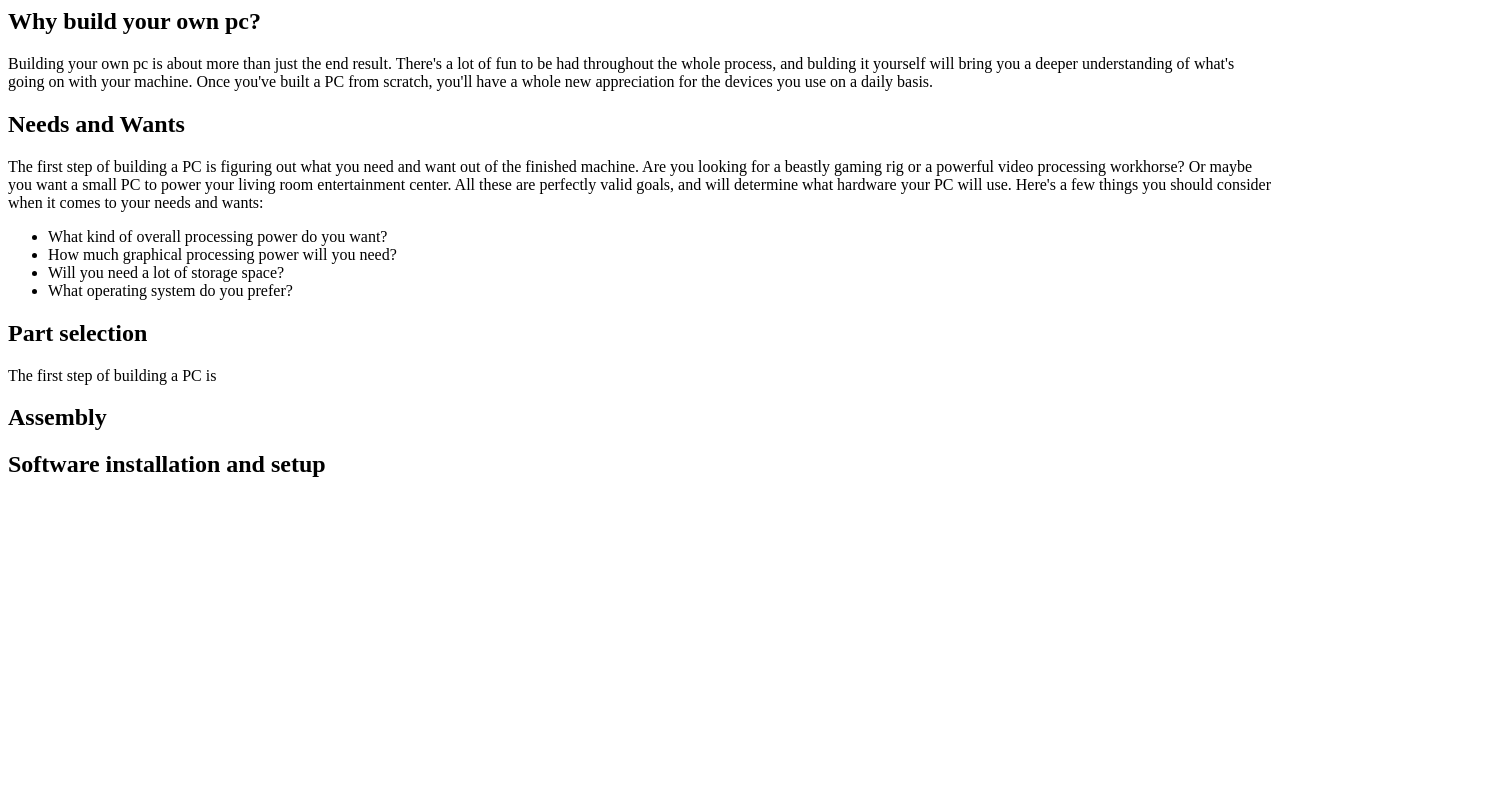
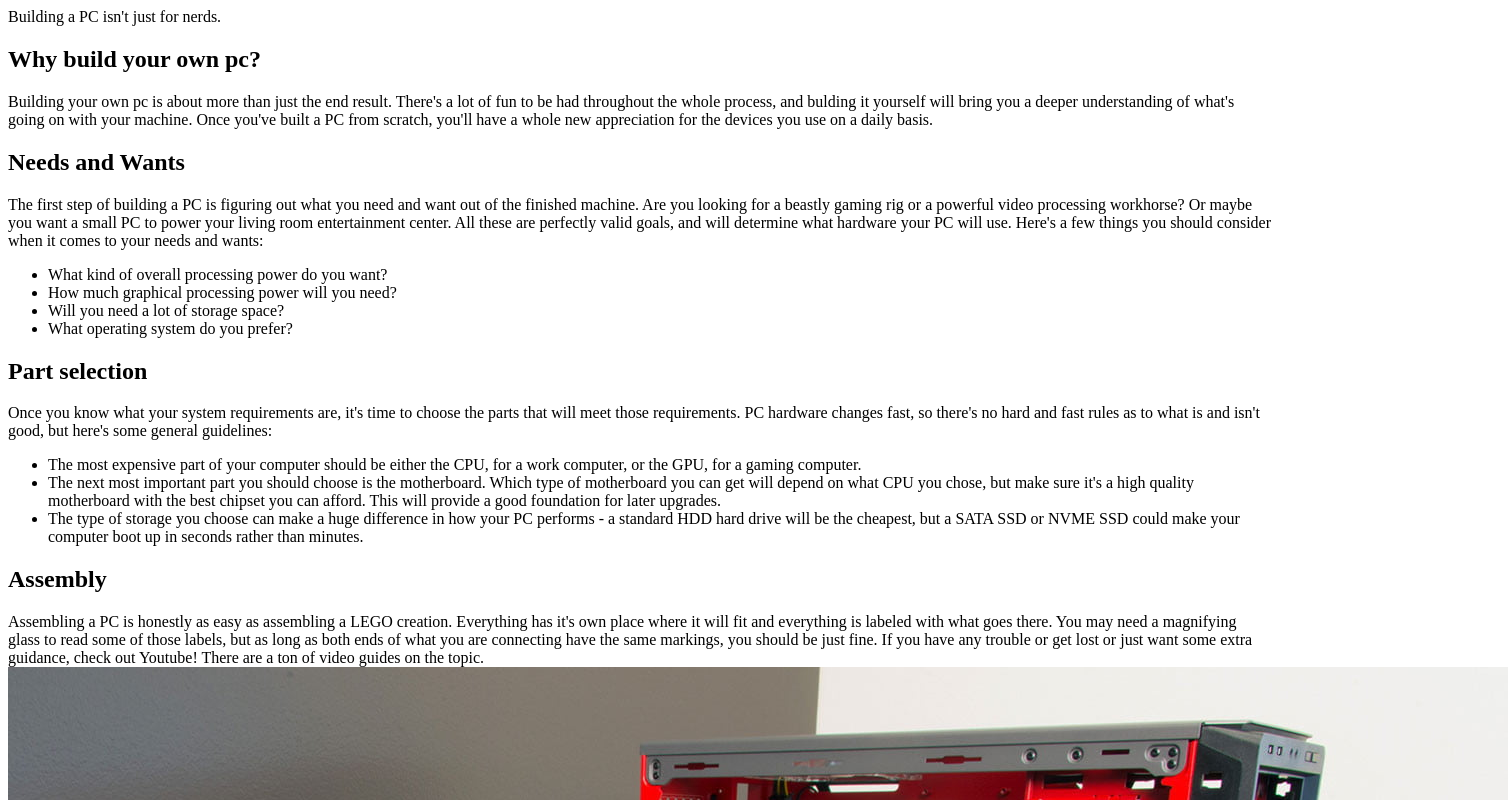
Before and after one commit to NathanMcFeeters/html-me-something, a plain HTML site: page index.html in a window 1280 px wide. Shown: the top 800 px of the page, 1508 px wide, since content can reach past the window. Drawn offline with Linux system fonts and the light colour scheme.

Commit message:
Finished HTML work for whole page

```diff
--- a/index.html
+++ b/index.html
@@ -6,6 +6,7 @@
         <h1>PC Building as a Hobby</h1>
     </title>
     <body>
+        <header> Building a PC isn't just for nerds.</header>
         <h2>Why build your own pc?</h2>
         <p>Building your own pc is about more than just the end result. There's a lot of fun to be had throughout the whole process, and bulding it yourself will bring you a deeper understanding of what's going on with your machine. Once you've built a PC from scratch, you'll have a whole new appreciation for the devices you use on a daily basis.</p>
         <h2>Needs and Wants</h2>
@@ -17,8 +18,18 @@
             <li>What operating system do you prefer?</li>
         </ul>
         <h2>Part selection</h2>
-        <p>The first step of building a PC is </p>
+        <p>Once you know what your system requirements are, it's time to choose the parts that will meet those requirements. PC hardware changes fast, so there's no hard and fast rules as to what is and isn't good, but here's some general guidelines:</p>
+            <article>
+                <ul>
+                    <li>The most expensive part of your computer should be either the CPU, for a work computer, or the GPU, for a gaming computer.</li>
+                    <li>The next most important part you should choose is the motherboard. Which type of motherboard you can get will depend on what CPU you chose, but make sure it's a high quality motherboard with the best chipset you can afford. This will provide a good foundation for later upgrades.</li>
+                    <li>The type of storage you choose can make a huge difference in how your PC performs - a standard HDD hard drive will be the cheapest, but a SATA SSD or NVME SSD could make your computer boot up in seconds rather than minutes.</li>
+                </ul>
+            </article>
+
         <h2>Assembly</h2>
-        <h2>Software installation and setup</h2>
+        <main>Assembling a PC is honestly as easy as assembling a LEGO creation. Everything has it's own place where it will fit and everything is labeled with what goes there. You may need a magnifying glass to read some of those labels, but as long as both ends of what you are connecting have the same markings, you should be just fine. If you have any trouble or get lost or just want some extra guidance, check out Youtube! There are a ton of video guides on the topic.</main>
+        <img src="images/pcbuilding.jpg" alt="A PC in the process of being assembled.">
+        <footer>Youtube is your friend! This page made by Nathan McFeeters. &copy; 2019</footer>
     </body>
 </html>
```
Also changed, not shown: images/pcbuilding.jpg (added).
